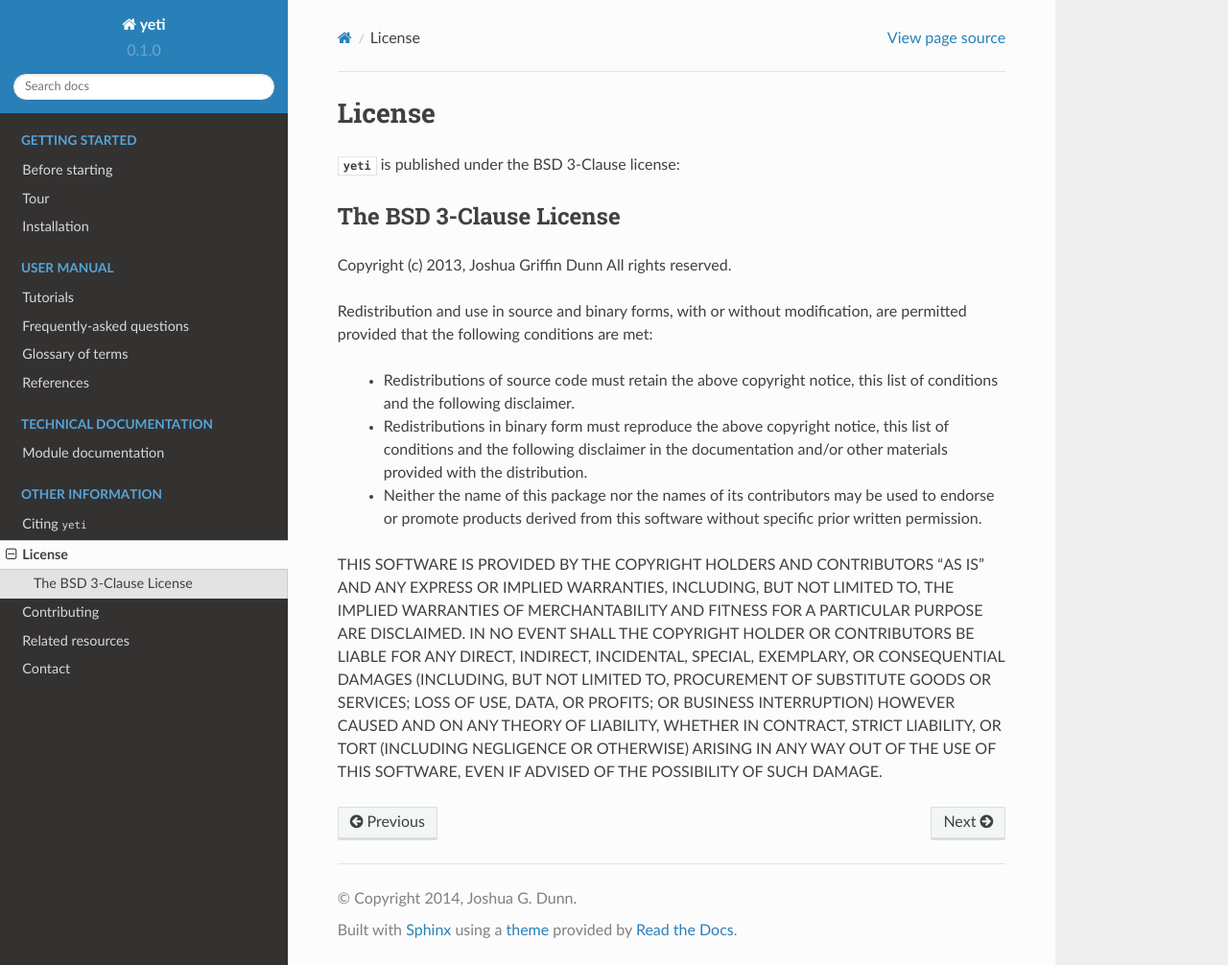
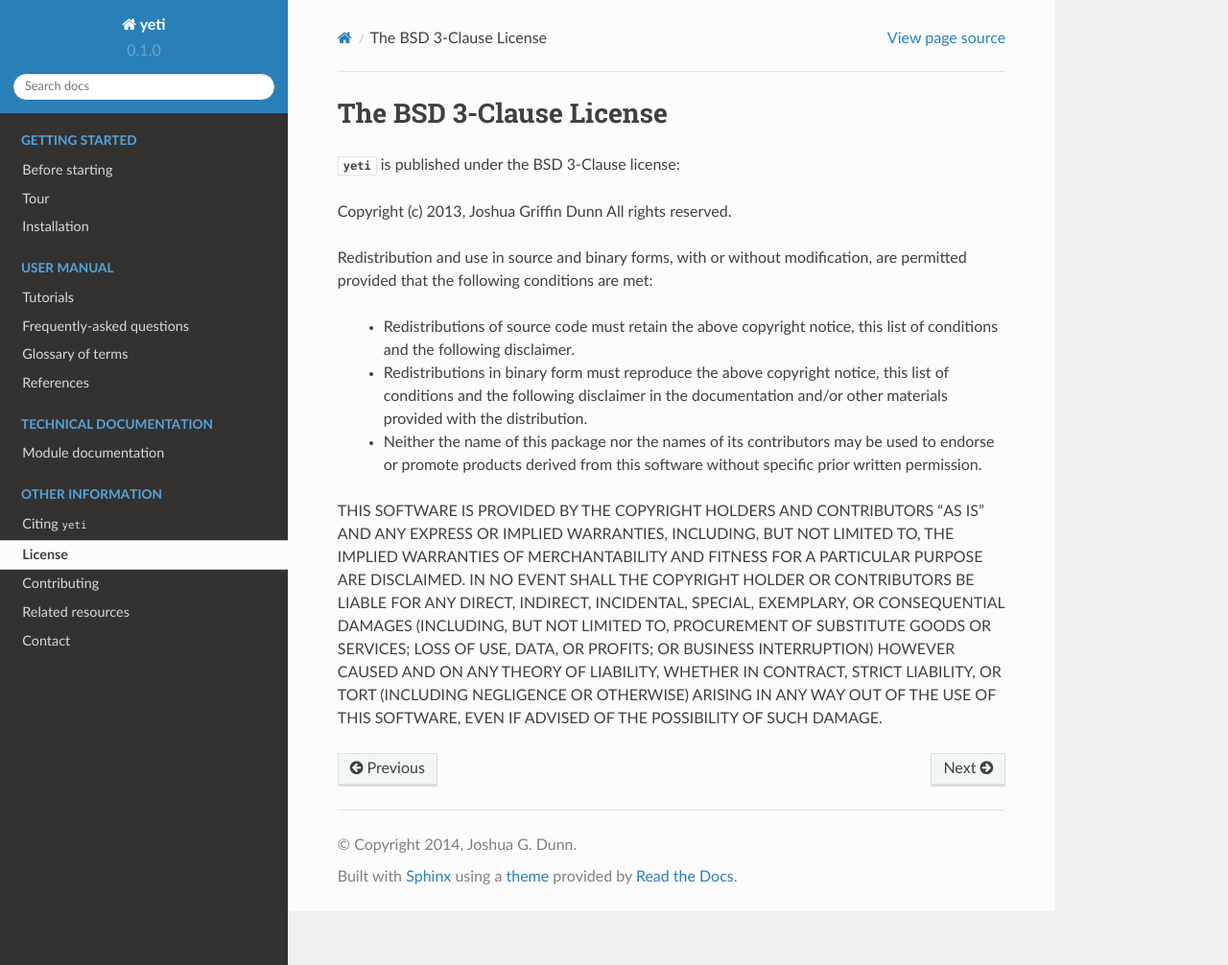
Before and after one commit to joshuagryphon/plastid, a Sphinx documentation site: the page built from docs/source/license.rst, in a window 1280 px wide and 1006 px high. Shown: the whole window at 96% size. Built offline with Sphinx 7.4.7 and the Read the Docs theme 2.0.0, drawn with Linux system fonts in a browser that asks for light colours.

Commit message:
doc updates

```diff
--- a/docs/source/license.rst
+++ b/docs/source/license.rst
@@ -1,35 +1,17 @@
-License
-=======
+The BSD 3-Clause License
+========================
+
+
 :data:`yeti` is published under the BSD 3-Clause license:
 
+Copyright (c) 2013, Joshua Griffin Dunn All rights reserved.
 
-The BSD 3-Clause License
-------------------------
+Redistribution and use in source and binary forms, with or without modification, are permitted provided that the following conditions are met:
 
-Copyright (c) 2013, Joshua Griffin Dunn
-All rights reserved.
+  - Redistributions of source code must retain the above copyright notice, this list of conditions and the following disclaimer.
 
-Redistribution and use in source and binary forms, with or without modification,
-are permitted provided that the following conditions are met:
+  - Redistributions in binary form must reproduce the above copyright notice, this list of conditions and the following disclaimer in the documentation and/or other materials provided with the distribution.
 
-  - Redistributions of source code must retain the above copyright notice, this
-    list of conditions and the following disclaimer.
+  - Neither the name of this package nor the names of its contributors may be used to endorse or promote products derived from this software without specific prior written permission.
 
-  - Redistributions in binary form must reproduce the above copyright notice,
-    this list of conditions and the following disclaimer in the documentation
-    and/or other materials provided with the distribution.
-
-  - Neither the name of this package nor the names of its contributors may
-    be used to endorse or promote products derived from this software without
-    specific prior written permission.
-
-THIS SOFTWARE IS PROVIDED BY THE COPYRIGHT HOLDERS AND CONTRIBUTORS "AS IS" AND
-ANY EXPRESS OR IMPLIED WARRANTIES, INCLUDING, BUT NOT LIMITED TO, THE IMPLIED
-WARRANTIES OF MERCHANTABILITY AND FITNESS FOR A PARTICULAR PURPOSE ARE
-DISCLAIMED. IN NO EVENT SHALL THE COPYRIGHT HOLDER OR CONTRIBUTORS BE LIABLE FOR
-ANY DIRECT, INDIRECT, INCIDENTAL, SPECIAL, EXEMPLARY, OR CONSEQUENTIAL DAMAGES
-(INCLUDING, BUT NOT LIMITED TO, PROCUREMENT OF SUBSTITUTE GOODS OR SERVICES;
-LOSS OF USE, DATA, OR PROFITS; OR BUSINESS INTERRUPTION) HOWEVER CAUSED AND ON
-ANY THEORY OF LIABILITY, WHETHER IN CONTRACT, STRICT LIABILITY, OR TORT
-(INCLUDING NEGLIGENCE OR OTHERWISE) ARISING IN ANY WAY OUT OF THE USE OF THIS
-SOFTWARE, EVEN IF ADVISED OF THE POSSIBILITY OF SUCH DAMAGE.
+THIS SOFTWARE IS PROVIDED BY THE COPYRIGHT HOLDERS AND CONTRIBUTORS "AS IS" AND ANY EXPRESS OR IMPLIED WARRANTIES, INCLUDING, BUT NOT LIMITED TO, THE IMPLIED WARRANTIES OF MERCHANTABILITY AND FITNESS FOR A PARTICULAR PURPOSE ARE DISCLAIMED. IN NO EVENT SHALL THE COPYRIGHT HOLDER OR CONTRIBUTORS BE LIABLE FOR ANY DIRECT, INDIRECT, INCIDENTAL, SPECIAL, EXEMPLARY, OR CONSEQUENTIAL DAMAGES (INCLUDING, BUT NOT LIMITED TO, PROCUREMENT OF SUBSTITUTE GOODS OR SERVICES; LOSS OF USE, DATA, OR PROFITS; OR BUSINESS INTERRUPTION) HOWEVER CAUSED AND ON ANY THEORY OF LIABILITY, WHETHER IN CONTRACT, STRICT LIABILITY, OR TORT (INCLUDING NEGLIGENCE OR OTHERWISE) ARISING IN ANY WAY OUT OF THE USE OF THIS SOFTWARE, EVEN IF ADVISED OF THE POSSIBILITY OF SUCH DAMAGE.
```
Also changed, not shown: docs/source/examples/using_masks.rst (added, +20 -0 lines), docs/source/index.rst (+9 -25 lines).
